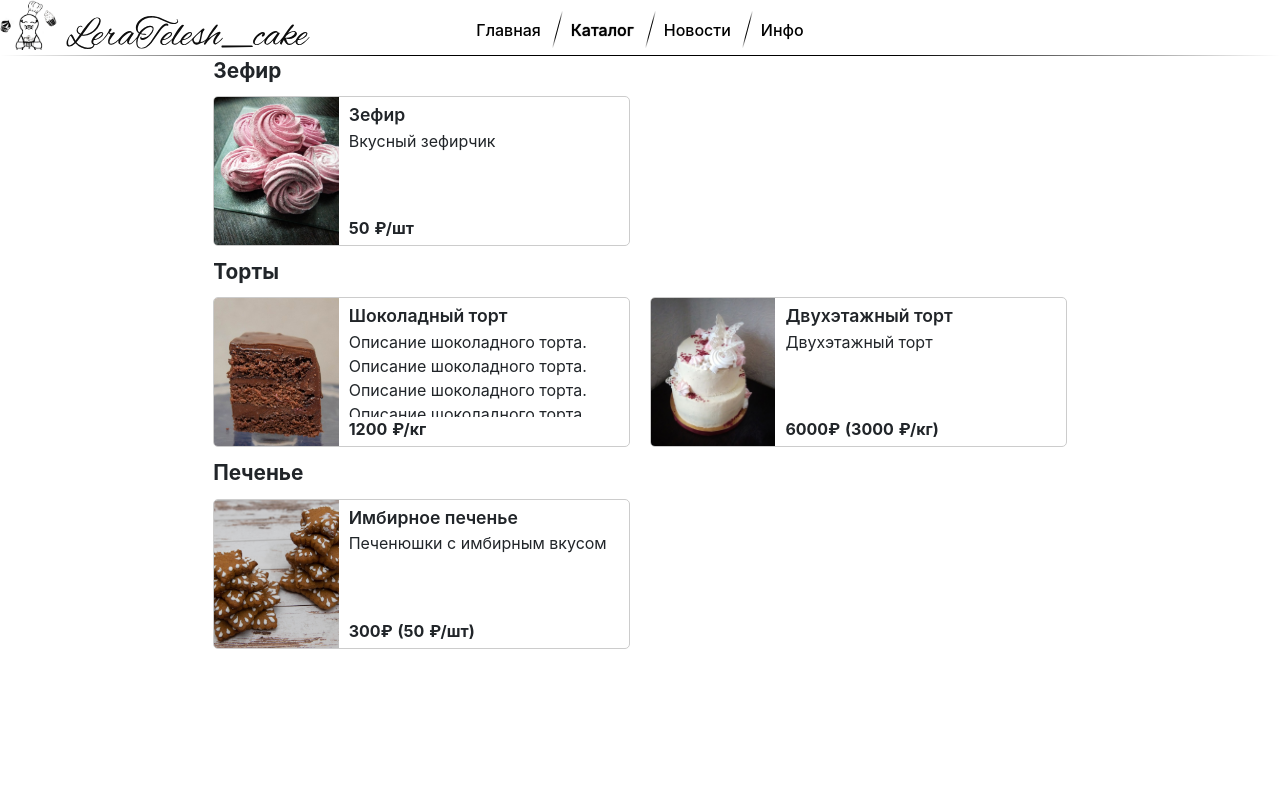
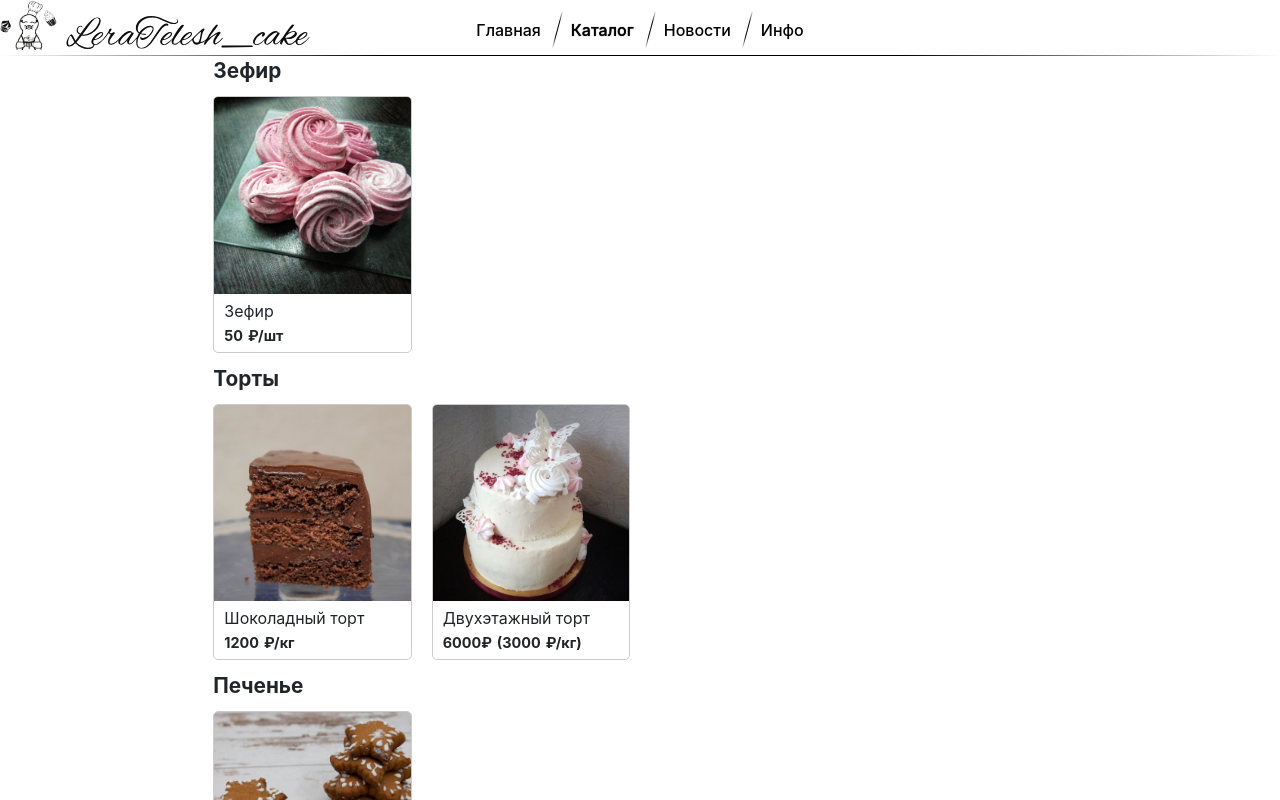
Before and after one commit to ThisIsCreativ/cakes-and-pies, a React (Create React App) app: page /catalog in a window 1280 px wide. Built offline with nearby package versions, Linux system fonts and the light colour scheme.

Commit message:
Update styling of catalog items

```diff
--- a/src/components/catalog/List.tsx
+++ b/src/components/catalog/List.tsx
@@ -127,7 +127,6 @@ const CatalogItemDetails: React.FunctionComponent<CatalogItemDetailsProps> = Rea
     const locale = intl.locale as "ru" | "en";
     return <div className="category-item-details">
         <div className="category-item-title">{props.item.title[locale]}</div>
-        <div className="category-item-description">{props.item.description[locale]}</div>
         <CatalogItemPrice item={props.item} />
     </div>
 });
--- a/src/components/modals/ModalContainer.tsx
+++ b/src/components/modals/ModalContainer.tsx
@@ -1,13 +1,14 @@
 import React from "react";
 import { useDispatch, useSelector } from "react-redux";
-import { closeModal, sendModalShow } from "../../actions/modals";
-import { ANIMATION_DURATION, MODALS } from "../../constants/modal";
+import { closeModal } from "../../actions/modals";
+import { MODALS } from "../../constants/modal";
 import { ApplicationState } from "../../types/app";
 import { ModalState } from "../../types/modals";
 
 
 interface ModalContainerProps {
     modalId: string
+    className?: string
 }
 const ModalContainer: React.FunctionComponent<ModalContainerProps> = React.memo((props) => {
     const modalState: ModalState = useSelector<ApplicationState, ModalState>(state => state[MODALS].stateById[props.modalId]);
@@ -19,7 +20,7 @@ const ModalContainer: React.FunctionComponent<ModalContainerProps> = React.memo(
         <div className="modal-background"></div>
         <div className="modal-scroller" onClick={dismissModal}>
             <div className="d-flex flex-fill"></div>
-            <div className={`modal-card ${modalState}`} onClick={event => event.stopPropagation()}>
+            <div className={`modal-card ${modalState} ${props.className}`} onClick={event => event.stopPropagation()}>
                 {props.children}
             </div>
             <div className="d-flex flex-fill"></div>
--- a/src/components/modals/templates/DetailsModal.tsx
+++ b/src/components/modals/templates/DetailsModal.tsx
@@ -40,7 +40,7 @@ const DetailsModal: React.FunctionComponent<DetailsModalProps> = React.memo((pro
             packPrice = price * catalogItem.standartCount;
         }
     }
-    return <ModalContainer modalId={props.info.id}>
+    return <ModalContainer modalId={props.info.id} className="modal-details-card">
         <ModalDismissBtn modalId={props.info.id} />
         <div className="modal-details-container">
             <div className="modal-details-gallery">
--- a/src/css/catalog.css
+++ b/src/css/catalog.css
@@ -17,8 +17,8 @@
 }
 
 .category-item-container {
-    width: 50%;
-    min-width: 50%;
+    width: 25%;
+    min-width: 25%;
     display: flex;
     flex-direction: row;
     padding: 10px;
@@ -26,9 +26,8 @@
 
 .category-item-card {
     width: 100%;
-    height: 150px;
     display: flex;
-    flex-direction: row;
+    flex-direction: column;
     border: 1px solid #ccc;
     border-radius: 5px;
     overflow: hidden;
@@ -42,9 +41,9 @@
 }
 
 .category-item-gallery {
-    width: 30%;
-    min-width: 30%;
-    height: 100%;
+    width: 100%;
+    padding-top: 100%;
+    position: relative;
     background: #fafafa;
     overflow: hidden;
 }
@@ -52,6 +51,9 @@
 .category-item-gallery img {
     width: 100%;
     height: 100%;
+    position: absolute;
+    left: 0px;
+    top: 0px;
     object-fit: cover;
     object-position: center;
 }
@@ -63,21 +65,16 @@
 }
 
 .category-item-title {
-    font-size: 1.1rem;
-    font-weight: 600;
-}
-
-.category-item-description {
-    display: flex;
-    flex: 0 1 100%;
-    overflow-x: auto;
+    font-size: 1rem;
 }
 
 .category-item-price .value {
     margin-right: 5px;
-    font-weight: 700
+    font-weight: 700;
+    font-size: 0.9rem;
 }
 
 .category-item-price .ext {
-    font-weight: 700
+    font-weight: 700;
+    font-size: 0.9rem;
 }
--- a/src/css/modals.css
+++ b/src/css/modals.css
@@ -32,9 +32,11 @@
     margin-top: 10px;
     margin-bottom: 10px;
     position: relative;
-    border: 1px solid #ccc;
     border-radius: 5px;
     background: #ffffff;
+    -webkit-box-shadow: 2px 4px 8px 0px rgba(34, 60, 80, 0.4);
+    -moz-box-shadow: 2px 4px 8px 0px rgba(34, 60, 80, 0.4);
+    box-shadow: 2px 4px 8px 0px rgba(34, 60, 80, 0.4);
     opacity: 1;
     transition-duration: 0.2s;
 }
@@ -81,14 +83,35 @@
     text-align: center;
 }
 
+/*********Details**********/
 
-/*********Details**********/
-.modal-details-container {
+.modal-details-card {
     width: 1200px;
     height: 600px;
     min-height: 600px;
+}
+
+.modal-details-container {
+    width: 100%;
+    height: 100%;
     display: flex;
     flex-direction: row;
+}
+
+@media (max-width:1249px) {
+    .modal-details-card {
+        width: 90%;
+        height: 500px;
+        min-height: 500px;
+    }
+}
+
+@media (max-width:1049px) {
+    .modal-details-card {
+        width: 95%;
+        height: 400px;
+        min-height: 400px;
+    }
 }
 
 .modal-details-gallery {
```
